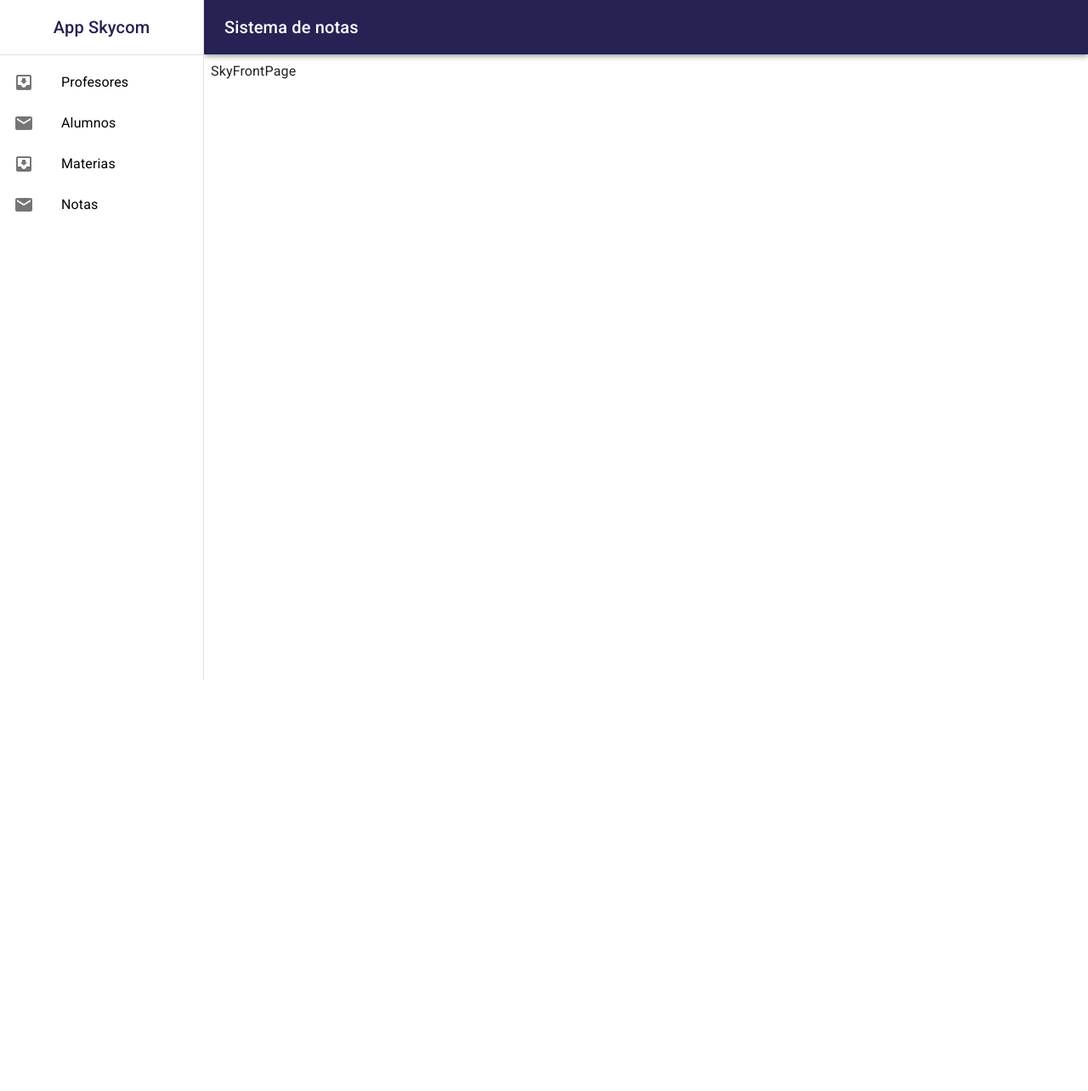
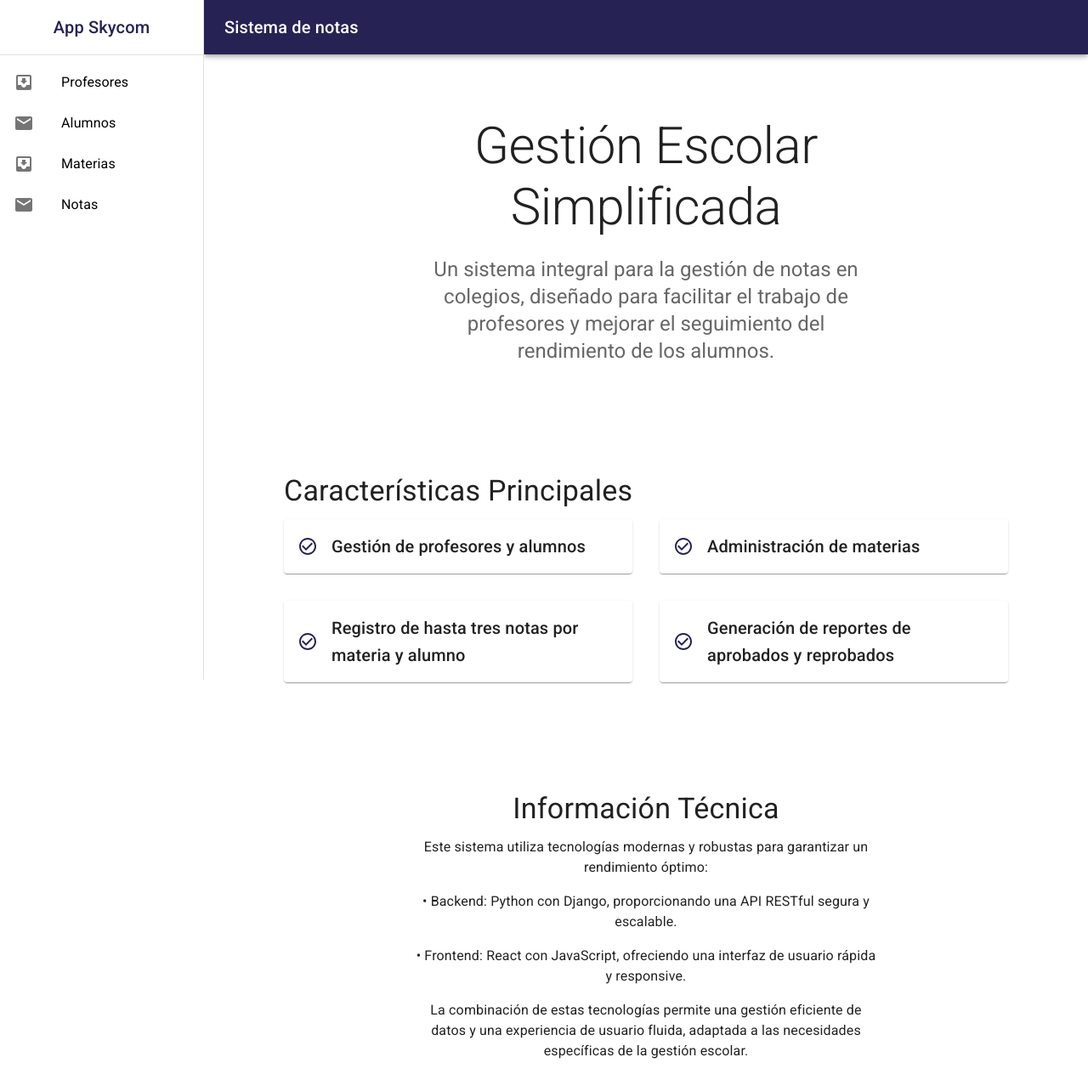
Before and after one commit to RicardoSolorzano0/SkycomFront, a React (Vite) app: page / in a window 1280 px wide. Shown: the top 1284 px of the page at 85% size. Before the commit the page ends 800 px from the top, so only its background shows below. Built offline with nearby package versions, Linux system fonts and the light colour scheme.

Commit message:
seccion hero de la app

```diff
--- a/src/skyfront/pages/SkyFrontPage.jsx
+++ b/src/skyfront/pages/SkyFrontPage.jsx
@@ -1,9 +1,94 @@
+import { Box, Container, Grid, Paper, Typography } from "@mui/material";
 import { SkyFrontLayout } from "../layout/SkyFrontLayout";
+import { CheckCircleOutline as CheckIcon } from "@mui/icons-material";
 
 export const SkyFrontPage = () => {
   return (
     <SkyFrontLayout>
-      <div>SkyFrontPage</div>
+      <Box
+        sx={{
+          bgcolor: "background.paper",
+          pt: 8,
+          pb: 6,
+        }}
+      >
+        <Container maxWidth="sm">
+          <Typography
+            component="h1"
+            variant="h2"
+            align="center"
+            color="text.primary"
+            gutterBottom
+          >
+            Gestión Escolar Simplificada
+          </Typography>
+          <Typography
+            variant="h5"
+            align="center"
+            color="text.secondary"
+            paragraph
+          >
+            Un sistema integral para la gestión de notas en colegios, diseñado
+            para facilitar el trabajo de profesores y mejorar el seguimiento del
+            rendimiento de los alumnos.
+          </Typography>
+        </Container>
+      </Box>
+
+      {/* Features Section */}
+      <Container sx={{ py: 8 }} maxWidth="md">
+        <Typography variant="h4" gutterBottom component="h2">
+          Características Principales
+        </Typography>
+        <Grid container spacing={4}>
+          {[
+            "Gestión de profesores y alumnos",
+            "Administración de materias",
+            "Registro de hasta tres notas por materia y alumno",
+            "Generación de reportes de aprobados y reprobados",
+          ].map((feature) => (
+            <Grid item xs={12} sm={6} key={feature}>
+              <Paper
+                sx={{
+                  p: 2,
+                  display: "flex",
+                  flexDirection: "row",
+                  alignItems: "center",
+                }}
+              >
+                <CheckIcon color="primary" sx={{ mr: 2 }} />
+                <Typography variant="h6">{feature}</Typography>
+              </Paper>
+            </Grid>
+          ))}
+        </Grid>
+      </Container>
+
+      {/* Technical Info Section */}
+      <Box sx={{ bgcolor: "background.paper", py: 8 }}>
+        <Container maxWidth="sm">
+          <Typography variant="h4" gutterBottom component="h2" align="center">
+            Información Técnica
+          </Typography>
+          <Typography variant="body1" paragraph align="center">
+            Este sistema utiliza tecnologías modernas y robustas para garantizar
+            un rendimiento óptimo:
+          </Typography>
+          <Typography variant="body1" paragraph align="center">
+            • Backend: Python con Django, proporcionando una API RESTful segura
+            y escalable.
+          </Typography>
+          <Typography variant="body1" paragraph align="center">
+            • Frontend: React con JavaScript, ofreciendo una interfaz de usuario
+            rápida y responsive.
+          </Typography>
+          <Typography variant="body1" paragraph align="center">
+            La combinación de estas tecnologías permite una gestión eficiente de
+            datos y una experiencia de usuario fluida, adaptada a las
+            necesidades específicas de la gestión escolar.
+          </Typography>
+        </Container>
+      </Box>
     </SkyFrontLayout>
   );
 };
```
